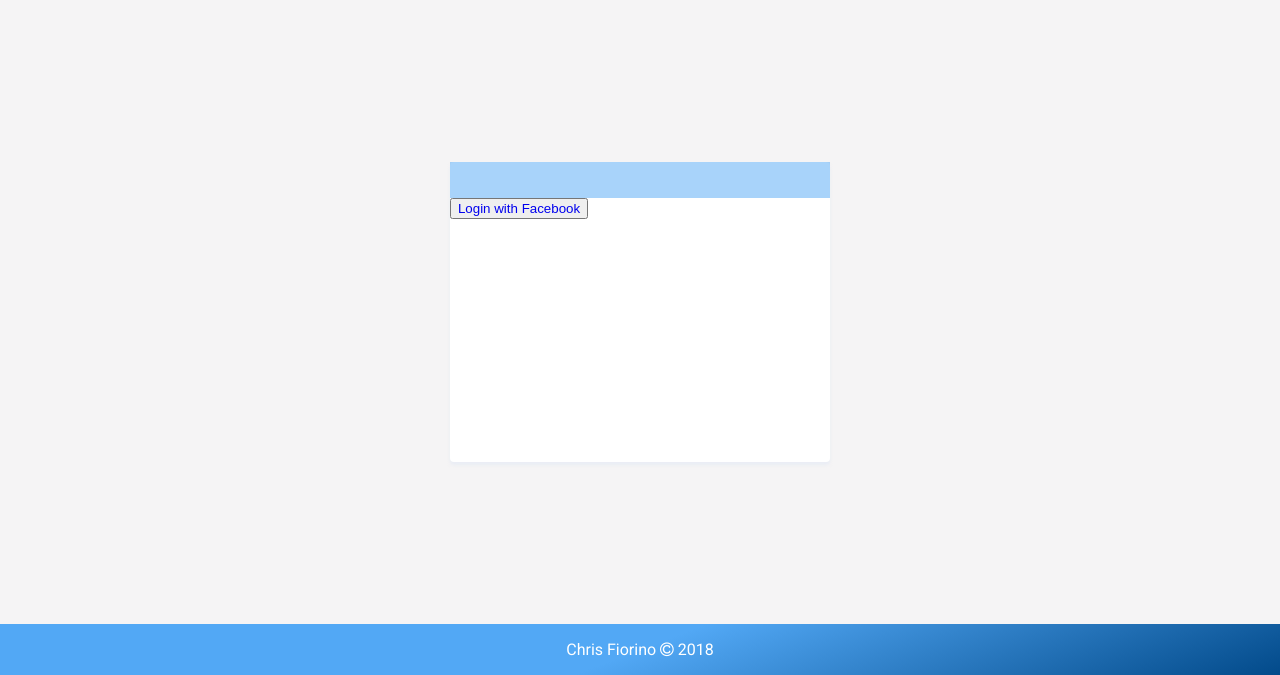
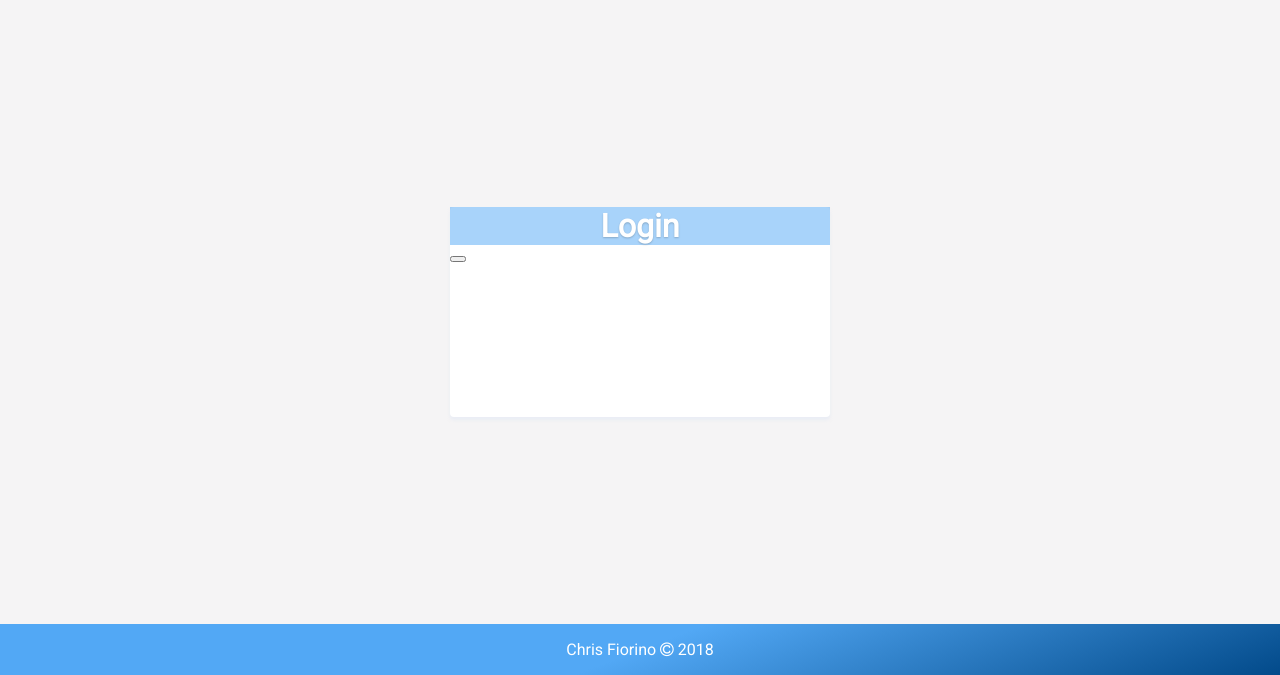
Before and after one commit to chrisfio/BartenderAtHome, a Flask app: page /login in a window 1280 px wide. Shown: the part 125-800 px from the top of the page. Run offline with Flask 2, Linux system fonts and the light colour scheme; some libraries are stand-ins or nearby versions.

Commit message:
Styling on login page

```diff
--- a/static/grid.css
+++ b/static/grid.css
@@ -286,8 +286,8 @@ a {
 .login-box {
 	width: 33%;
     max-width: 400px;
-    height: 50%;
-    max-height: 500px;
+    height: 35%;
+    max-height: 300px;
     box-sizing: border-box;
     display: inline-block;
     background: #FFF;
@@ -295,3 +295,19 @@ a {
     position: relative;
     box-shadow: 0 3px 3px rgba(224, 231, 245, 0.5);
 }
+
+.top-title-login {
+	height: 25%;
+    background: rgba(82, 168, 245, .5);
+    position: relative;
+    text-align: center;
+    display: table;
+    width: 100%;
+}
+
+.google-signin {
+    display: flex;
+    left: 35%;
+    top: 35%;
+    position: relative;
+}
--- a/templates/login.html
+++ b/templates/login.html
@@ -14,8 +14,10 @@
 	</head>
 	<body>
 		<div class="login-box">
-			<div class="top-title"></div>
-				<div id="signinButton">
+			<div class="top-title">
+				<h2 class="section-header">Login</h2>
+			</div>
+				<div class="google-signin" id="signinButton">
 		          <span class="g-signin"
 		            data-scope="openid email"
 		            data-clientid="429075280518-5g9s071mia8dpchr3r6lqa46jm0luidg.apps.googleusercontent.com"
@@ -110,7 +112,7 @@
 				  }
 				</script>
 			<button>
-			<fb:login-button scope="public_profile,email" onlogin="sendTokenToServer();">
+			<fb:login-button style="display: none;" scope="public_profile,email" onlogin="sendTokenToServer();">
 				<a href='javascript:sendTokenToServer()'>Login with Facebook</a>
 			</fb:login-button>
 		    </button>
```
Lines whose indentation alone changed are shown as unchanged.
